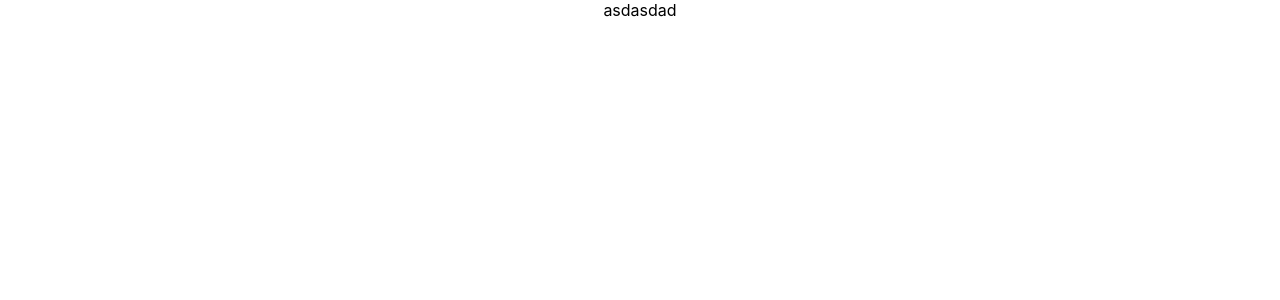
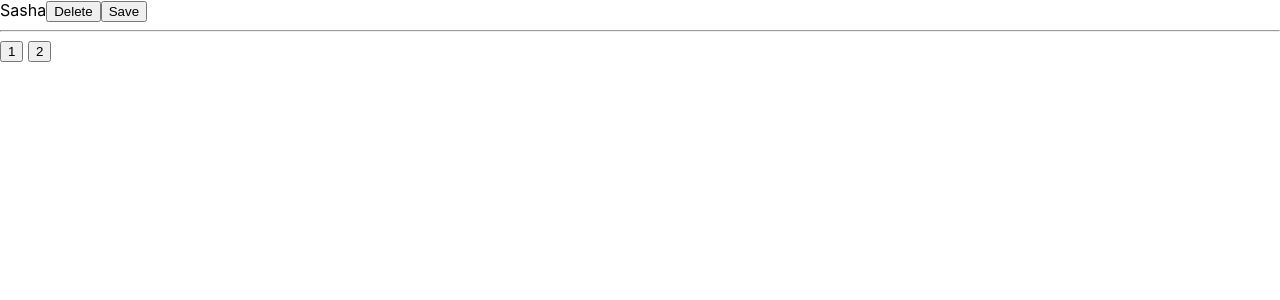
Before and after one commit to boevoivertolet/js-ts-for-students, a React (Create React App) app: page / in a window 1280 px wide. Shown: the top 300 px of the page. Built offline with nearby package versions, Linux system fonts and the light colour scheme.

Commit message:
'bad global function... Ruki otrivat za takoe'

```diff
--- a/public/index.html
+++ b/public/index.html
@@ -29,6 +29,15 @@
   <body>
     <noscript>You need to enable JavaScript to run this app.</noscript>
     <div id="root"></div>
+    <hr>
+    <button onclick="deleteUser()">1</button>
+    <button>2</button>
+    <script>
+      const deleteUser = () => {
+        alert('bad global function... Ruki otrivat za takoe' )
+
+      }
+    </script>
     <!--
       This HTML file is a template.
       If you open it directly in the browser, you will see an empty page.
--- /dev/null
+++ b/src/06-callback-onClick-onChange/06.tsx
@@ -0,0 +1,23 @@
+import React from 'react';
+
+
+
+
+export const User = () => {
+    const deleteUser = () => {
+        alert('User should be deleted')
+    }
+    const saveUser = () => {
+        alert('User has been saved')
+    }
+
+
+    return (
+        <div>
+            Sasha
+            <button onClick={deleteUser}>Delete</button>
+            <button onClick={saveUser}>Save</button>
+        </div>
+    )
+
+}
--- a/src/index.tsx
+++ b/src/index.tsx
@@ -3,6 +3,7 @@ import ReactDOM from 'react-dom';
 import './index.css';
 import App from './App';
 import reportWebVitals from './reportWebVitals';
+import {User} from './06-callback-onClick-onChange/06';
 
 
 
@@ -16,7 +17,7 @@ import reportWebVitals from './reportWebVitals';
 
 ReactDOM.render(
   <React.StrictMode>
-    <App />
+    <User />
   </React.StrictMode>,
   document.getElementById('root')
 );
```
Also changed, not shown: src/06-callback-onClick-onChange/06.ts (deleted).
